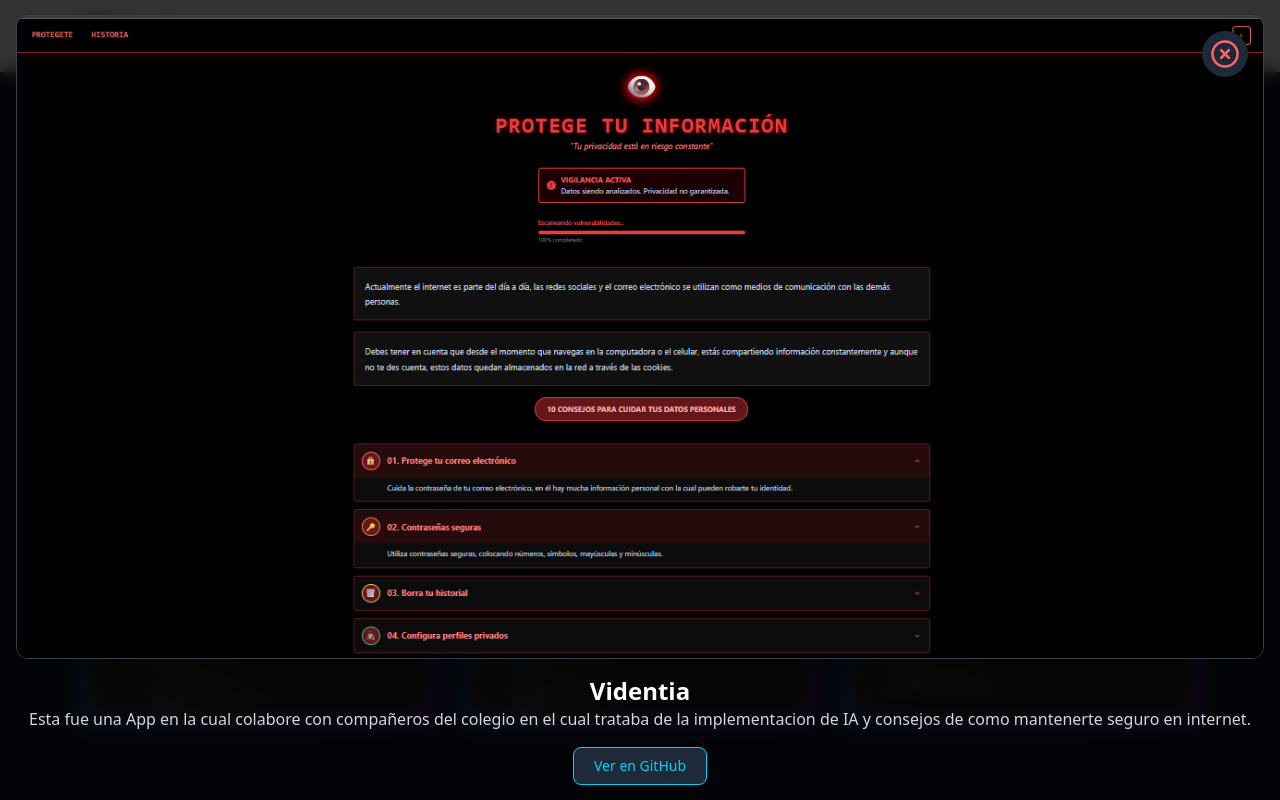
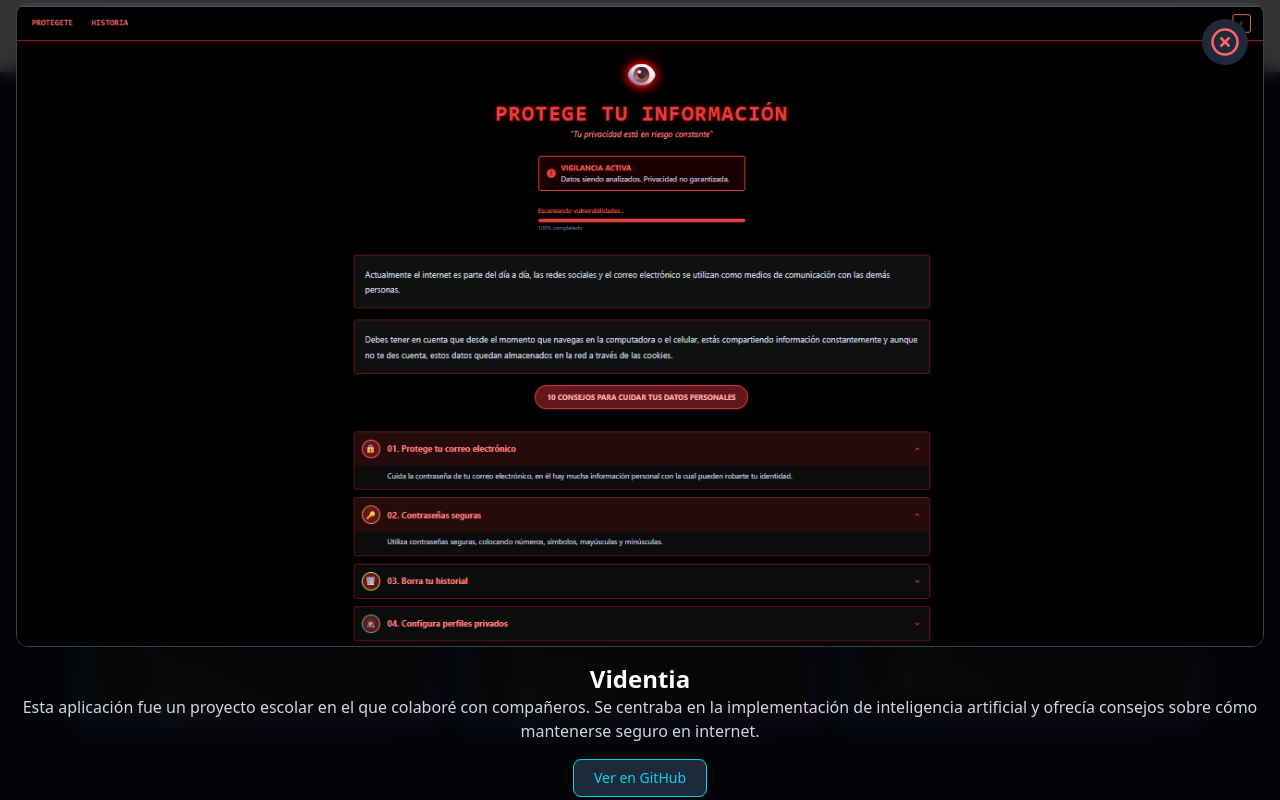
Before and after one commit to JeremyArevalo1/portafolio-jeremy2023528, a React (Vite) app: page / in a window 1280 px wide. Both pictures are taken after a click on the element 258 px from the left and 2975 px from the top of the page. Shown: the part 2575-3375 px from the top of the page. Built offline with nearby package versions, Linux system fonts and the light colour scheme.

Commit message:
portafolio teminado de momento

```diff
--- a/src/components/About.jsx
+++ b/src/components/About.jsx
@@ -9,7 +9,7 @@ export default function About() {
           <div>
             <h2 className="text-4xl font-bold text-gray-900 mb-6">Sobre mí</h2>
             <p className="text-lg text-gray-700 mb-8 leading-relaxed">
-              Soy Jeremy Jair Arévalo Gómez, tengo 18 años y soy estudiante de 6º bachillerato con una fuerte inclinación hacia el desarrollo de software. Mis lenguajes de programación preferidos son Java y JavaScript, y tengo un particular interés en la creación de aplicaciones con React. Me dedico a estudiar y a aplicar lo que aprendo día tras día, y disfruto mucho de todo lo relacionado con las matemáticas. Mi entorno de ejecución de cabecera es Node.js, lo que me permite desarrollar soluciones backend eficientes.
+              Soy Jeremy Jair Arévalo Gómez, tengo 18 años y soy estudiante de 6º Perito con una fuerte inclinación hacia el desarrollo de software. Mis lenguajes de programación preferidos son Java y JavaScript, y tengo un particular interés en la creación de aplicaciones con React. Me dedico a estudiar y a poner en practica todo lo que aprendo día tras día, y disfruto mucho de todo lo relacionado con las matemáticas. Mi entorno de ejecución de cabecera es Node.js, lo que me permite desarrollar soluciones backend eficientes.
             </p>
 
             <div className="space-y-4">
--- a/src/components/ProyectsGalery.jsx
+++ b/src/components/ProyectsGalery.jsx
@@ -9,42 +9,42 @@ export default function ProjectsGallery() {
       id: 1,
       image: '/assets/image/cap1.png',
       title: 'Videntia',
-      description: 'Esta fue una App en la cual colabore con compañeros del colegio en el cual trataba de la implementacion de IA y consejos de como mantenerte seguro en internet.',
+      description: 'Esta aplicación fue un proyecto escolar en el que colaboré con compañeros. Se centraba en la implementación de inteligencia artificial y ofrecía consejos sobre cómo mantenerse seguro en internet.',
       github: 'https://github.com/JeremyArevalo1/ExpoKinal.git'
     },
     {
       id: 2,
       image: '/assets/image/cap2.png',
       title: 'Gestor de Hoteles',
-      description: 'Este proyecto fue creado en grupo con unos compañeros del colegio el cual trata de la gestion y reservacion de hoteles en donde trabajamos tanto frontend como backend.',
+      description: 'Este proyecto grupal, desarrollado con compañeros del colegio, se enfoca en la gestión y reserva de hoteles. Trabajamos tanto en el frontend como en el backend de la aplicación.',
       github: 'https://github.com/JeremyArevalo1/Hoteles.git'
     },
     {
       id: 3,
       image: '/assets/image/cap3.png',
       title: 'Blog de Aprendizaje',
-      description: 'Esta App trata de que puedes hacer comentarios en las publicaciones y fue desarrollada con react trabajando tanto frontend como backend y guardando los comentarios en MongoDB',
+      description: 'Esta aplicación permite a los usuarios hacer comentarios en las publicaciones. Fue desarrollada con React, abarcando tanto el frontend como el backend, y los comentarios se guardan en MongoDB.',
       github: 'https://github.com/JeremyArevalo1/Blogdeaprendizaje.git'
     },
     {
       id: 4,
       image: '/assets/image/cap4.png',
       title: 'Gestor de Opiniones',
-      description: 'Esta App trata de crear publicaciones y agregarle comentarios, esta App solo fue trabajada en lo que es backend y todo se almacena en la base de datos MongoDB.',
+      description: 'Esta aplicación permite crear publicaciones y añadir comentarios. Se trabajó únicamente en el backend, y toda la información se almacena en la base de datos MongoDB.',
       github: 'https://github.com/JeremyArevalo1/Gestor-de-opiniones.git'
     },
     {
       id: 5,
       image: '/assets/image/cap5.png',
       title: 'Venta Online',
-      description: 'Esta App es solo backend en la cual puedes crear tus productos, categorias y tu carrito de compras esta App es un poco mas compleja y todos los datos se guardan en la base de datos MongoDB.',
+      description: 'Esta aplicación es solo de backend y permite crear productos, categorías y gestionar un carrito de compras. Es un proyecto más complejo y todos los datos se guardan en la base de datos MongoDB.',
       github: 'https://github.com/JeremyArevalo1/venta-online-PB.git'
     },
     {
       id: 6,
       image: '/assets/image/cap6.png',
       title: 'Coperex',
-      description: 'Esta App es solo backend y realiza gestiones de empresas en la cual nos muestra los diferentes niveles de impacto y años de experincias y ademas de eso crea un documento en exel que nos lista todas las empresas agergadas con sus clientes y los datos se almacenane en MongoDB.',
+      description: 'Esta aplicación, desarrollada solo en backend, realiza la gestión de empresas. Muestra los diferentes niveles de impacto y años de experiencia, y además crea un documento en Excel que lista todas las empresas añadidas con sus clientes. Los datos se almacenan en MongoDB.',
       github: 'https://github.com/JeremyArevalo1/Analisis-de-Caso-COPEREX.git'
     },
   ];
@@ -83,8 +83,8 @@ export default function ProjectsGallery() {
       </div>
 
       {modalProject && (
-        <div className="fixed inset-0 z-50 flex items-center justify-center backdrop-blur-sm bg-black/80 p-4">
-          <div className="relative w-full max-w-7xl">
+        <div className="fixed inset-0 z-50 flex items-center justify-center backdrop-blur-sm bg-black/80 p-4 overflow-y-auto">
+          <div className="relative w-full max-w-7xl max-h-screen">
             <button
               onClick={() => setModalProject(null)}
               className="absolute top-4 right-4 bg-gray-800 hover:bg-gray-700 text-white rounded-full p-2 shadow-lg transition-all"
@@ -98,6 +98,7 @@ export default function ProjectsGallery() {
               alt={modalProject.title}
               className="w-full max-h-[95vh] object-contain rounded-xl border border-gray-700 shadow-2xl"
             />
+
 
             <div className="mt-4 text-center">
               <h3 className="text-2xl font-bold">{modalProject.title}</h3>
```
